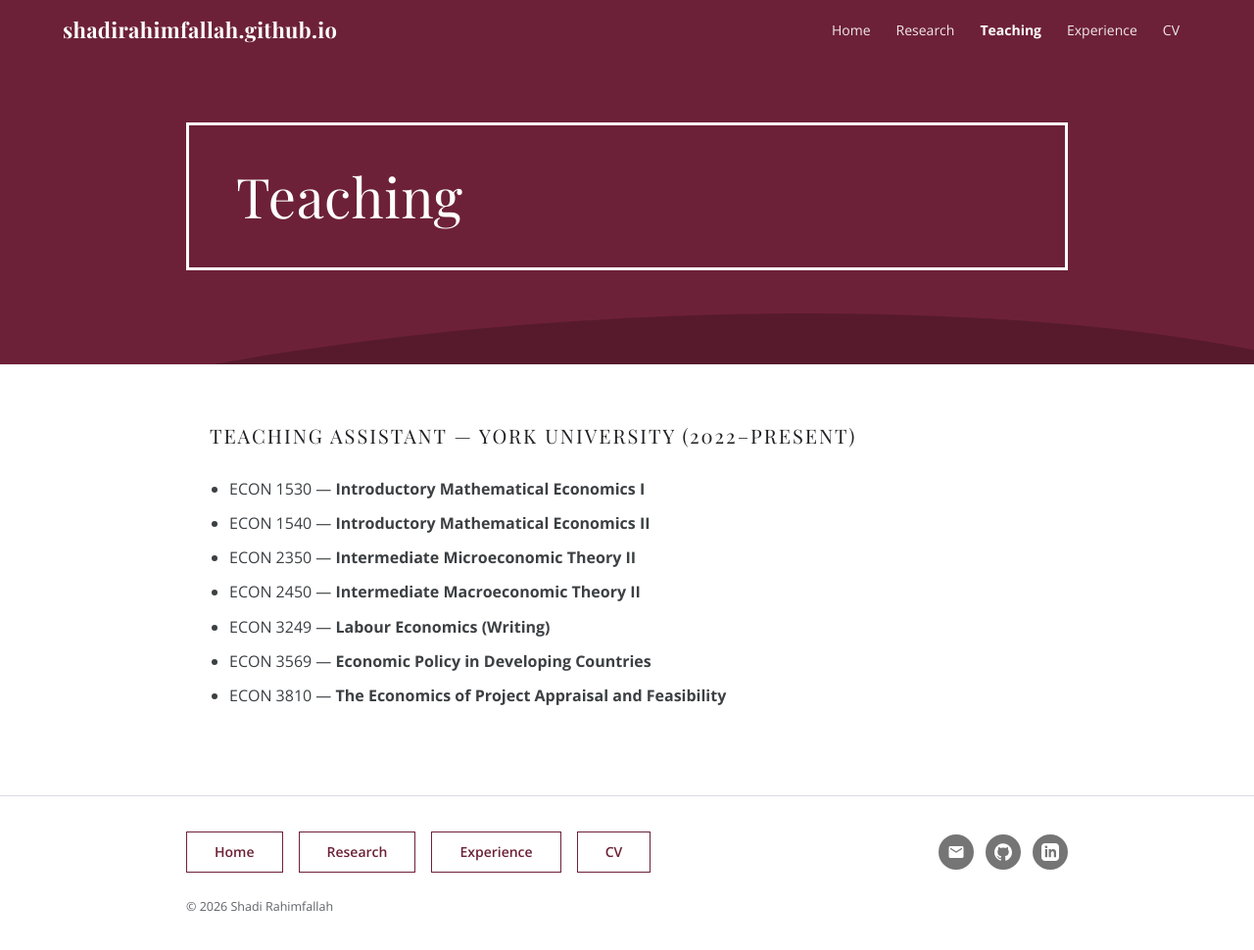
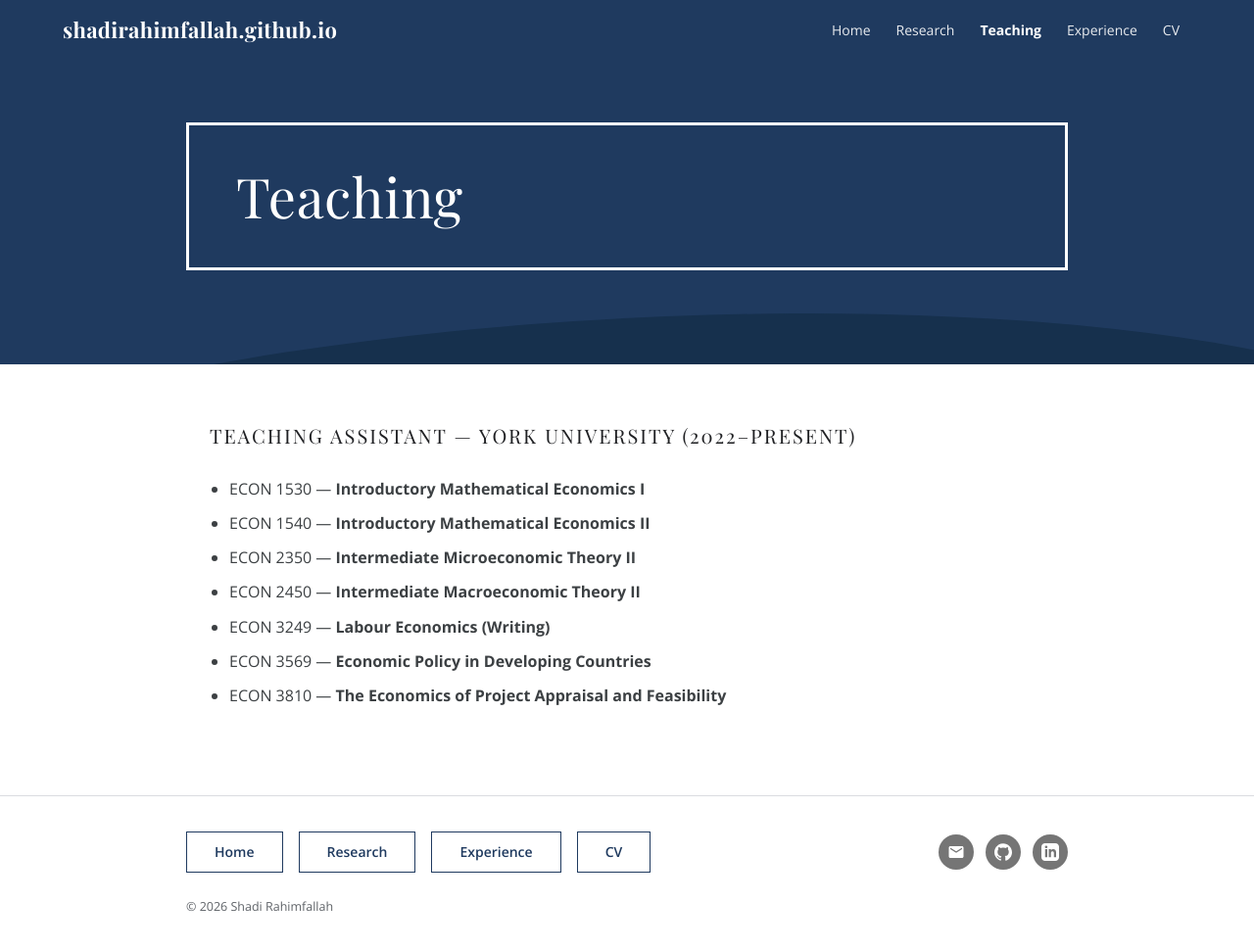
Before and after one commit to ShadiRahimfallah/ShadiRahimfallah.github.io, a Jekyll site: the page teaching.html, which Jekyll copies as it is, in a window 1280 px wide and 984 px high. Shown: the top 970 px of the window at 98% size. Built offline with Jekyll 4.4.1, drawn with Linux system fonts in a browser that asks for light colours.

Commit message:
Add files via upload

```diff
--- a/index.html
+++ b/index.html
@@ -32,7 +32,7 @@
 
 <main>
   <div class="profile">
-    <img src="images/Shadi.jpg" alt="Shadi Rahimfallah">
+    <img src="images/Shadi.jpg?v=3" alt="Shadi Rahimfallah">
     <div class="intro">
       <h2 class="accent">Welcome!</h2>
       <p>I am a PhD candidate in Economics at York University.</p>
--- a/style.css
+++ b/style.css
@@ -1,8 +1,8 @@
 /* Academic site — styled after hanjoonryu.com (burgundy Google Sites theme) */
 :root {
-  --burgundy: #6d2138;
-  --burgundy-dark: #571a2d;
-  --accent: #b3164f;      /* crimson for headings & links */
+  --burgundy: #1f3a5f;    /* navy primary */
+  --burgundy-dark: #16304d;
+  --accent: #2563a6;      /* medium blue for headings & links */
   --text: #3c4043;
   --muted: #5f6368;
   --border: #dadce0;
```
